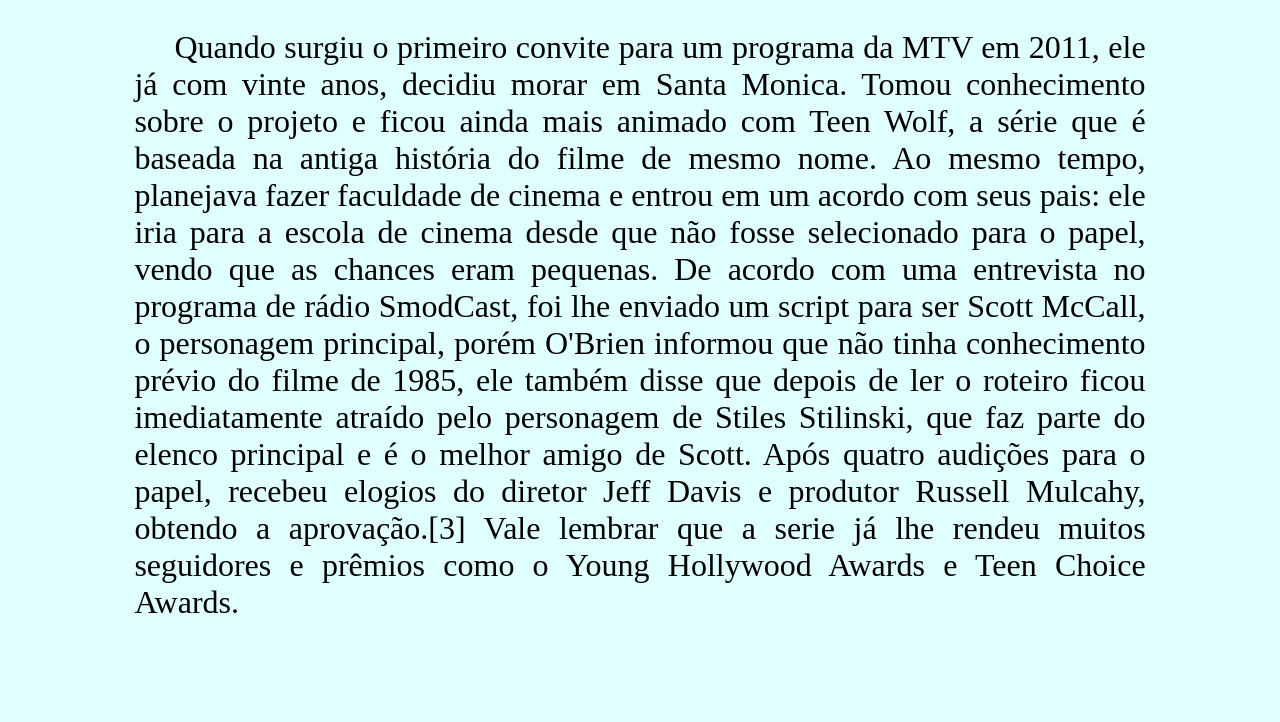
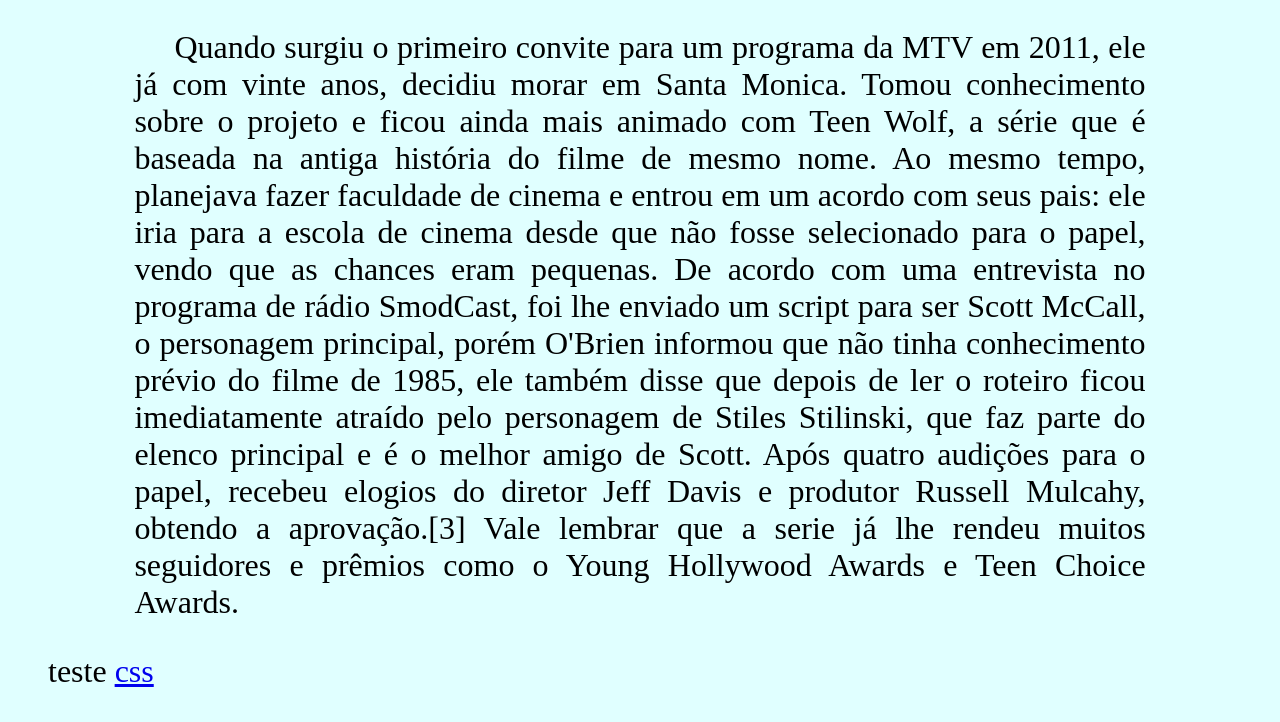
Before and after one commit to anasantos1307/site_dylan, a plain HTML site: page index.html in a window 1280 px wide. Shown: the part 2516-3238 px from the top of the page. Before the commit the page ends 3169 px from the top, so only its background shows below. Drawn offline with Linux system fonts and the light colour scheme.

Commit message:
Alterações

```diff
--- a/index.html
+++ b/index.html
@@ -24,8 +24,9 @@
         <p>Uma produtora local, nos meados de 2010, viu os vídeos do YouTube de Dylan e estava criando a web-série Sweety, e quis que ele fizesse parte do projeto. Essa foi sua primeira experiência atuando realmente. Foi também onde conheceu seu gerente de audição, que gostou do seu desempenho ao ponto de enviar seus vídeos para um amigo de uma empresa, a mesma a qual começou a cuidar das audições do garoto, que na época tinha menos de 20 anos.</p>
         <p>Quando surgiu o primeiro convite para um programa da MTV em 2011, ele já com vinte anos, decidiu morar em Santa Monica. Tomou conhecimento sobre o projeto e ficou ainda mais animado com Teen Wolf, a série que é baseada na antiga história do filme de mesmo nome. Ao mesmo tempo, planejava fazer faculdade de cinema e entrou em um acordo com seus pais: ele iria para a escola de cinema desde que não fosse selecionado para o papel, vendo que as chances eram pequenas. De acordo com uma entrevista no programa de rádio SmodCast, foi lhe enviado um script para ser Scott McCall, o personagem principal, porém O'Brien informou que não tinha conhecimento prévio do filme de 1985, ele também disse que depois de ler o roteiro ficou imediatamente atraído pelo personagem de Stiles Stilinski, que faz parte do elenco principal e é o melhor amigo de Scott. Após quatro audições para o papel, recebeu elogios do diretor Jeff Davis e produtor Russell Mulcahy, obtendo a aprovação.[3] Vale lembrar que a serie já lhe rendeu muitos seguidores e prêmios como o Young Hollywood Awards e Teen Choice Awards.</p>
     </div>
-
-
+    <footer>
+        <p>teste <a href="testecss.html">css</a></p>
+    </footer>
 
 </body>
 </html>
```
